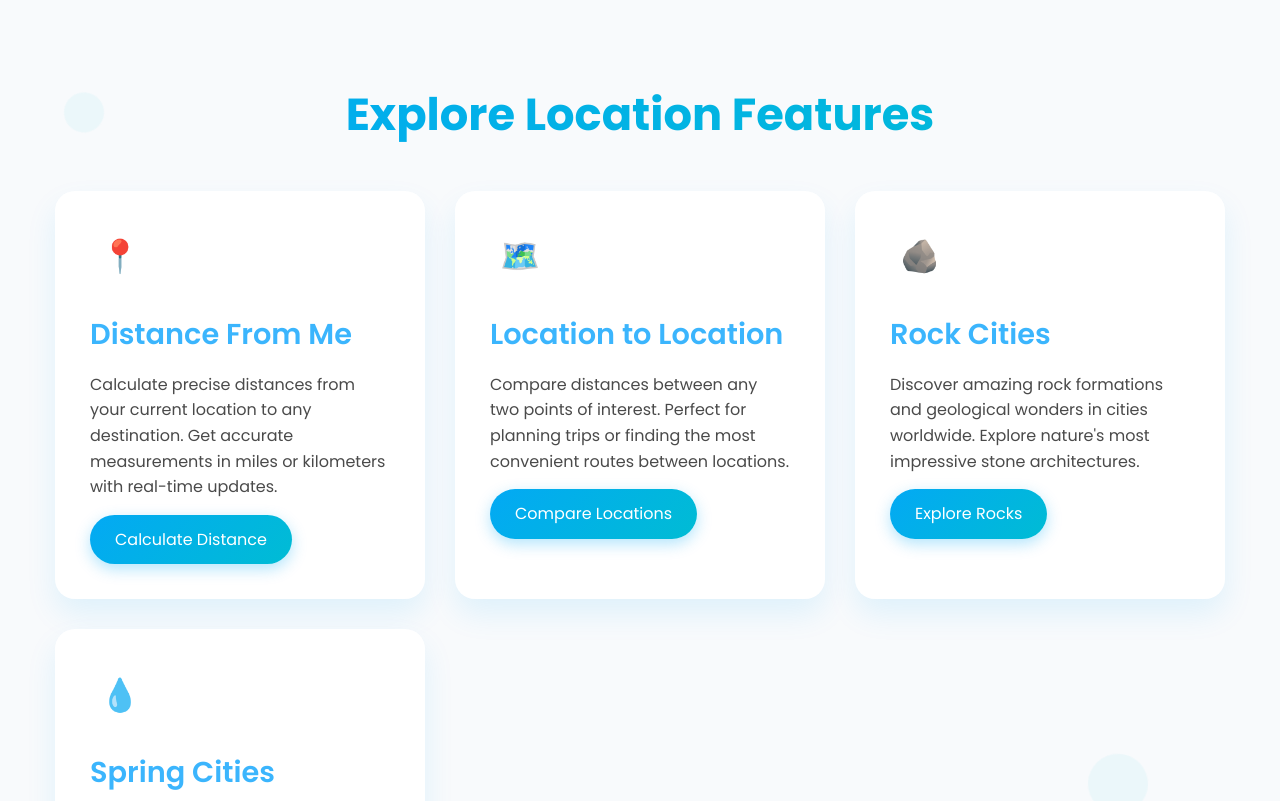
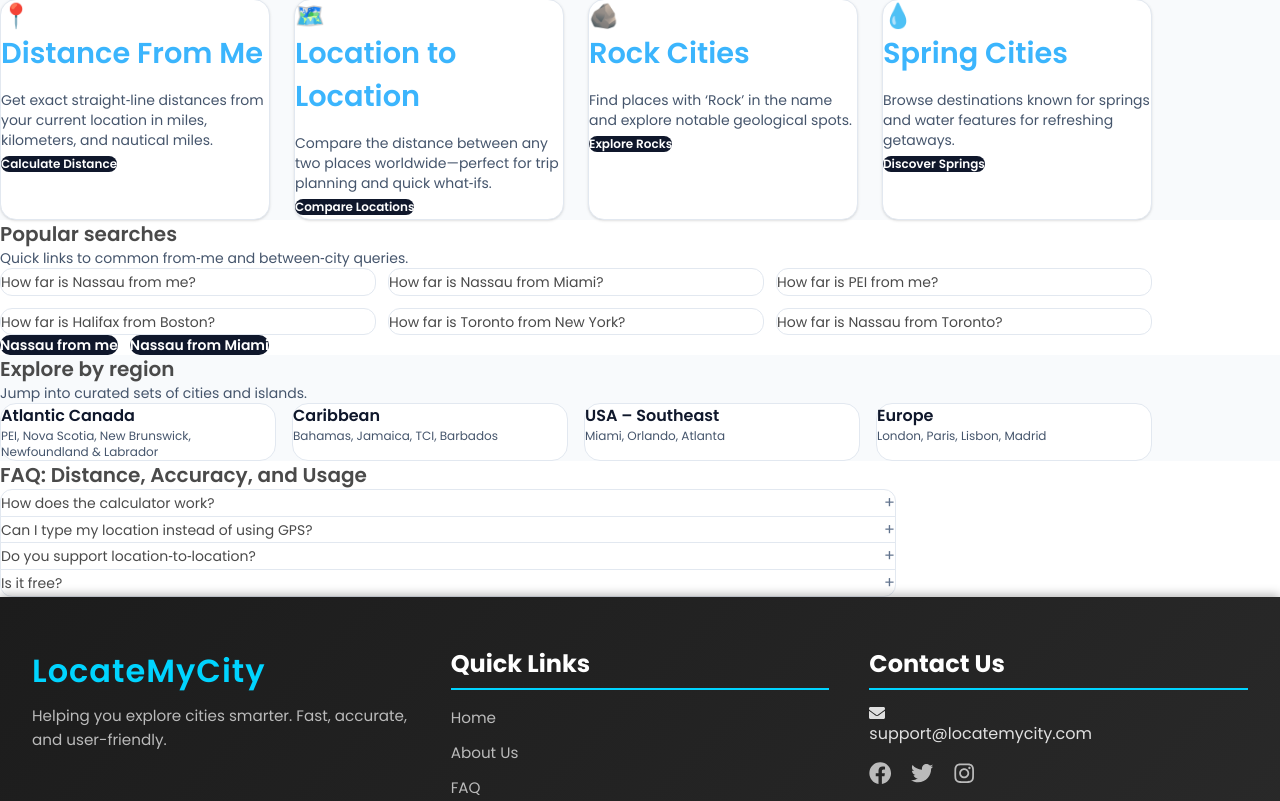
Before and after one commit to whympireventures/howfarpro, a Next.js app: page / in a window 1280 px wide. Shown: the part 799-1600 px from the top of the page. Built offline with nearby package versions, Linux system fonts and the light colour scheme.

Commit message:
Update Cards.jsx

```diff
--- a/components/Cards.jsx
+++ b/components/Cards.jsx
@@ -1,73 +1,222 @@
 "use client";
 
-import Head from 'next/head';
-import Link from 'next/link';
+import Link from "next/link";
+import { useState } from "react";
 
-export default function Features() {
+/**
+ * card.jsx
+ * A composable, mobile‑first features deck with:
+ * - Feature cards grid
+ * - Popular Searches (includes target URLs)
+ * - Explore by Region tiles
+ * - Optional FAQ accordion (SEO copy can live here; schema belongs in the page)
+ *
+ * Drop into any page: <FeaturesDeck />
+ * If you already have a page wrapper, you can render just <FeatureCards />.
+ */
+
+// ---- Data (edit/extend safely) -------------------------------------------
+const FEATURE_CARDS = [
+  {
+    icon: "📍",
+    title: "Distance From Me",
+    text:
+      "Get exact straight‑line distances from your current location in miles, kilometers, and nautical miles.",
+    href: "/location-from-me/locationfromme",
+    cta: "Calculate Distance",
+  },
+  {
+    icon: "🗺️",
+    title: "Location to Location",
+    text:
+      "Compare the distance between any two places worldwide—perfect for trip planning and quick what‑ifs.",
+    href: "/location-from-location/locationtolocation",
+    cta: "Compare Locations",
+  },
+  {
+    icon: "🪨",
+    title: "Rock Cities",
+    text:
+      "Find places with ‘Rock’ in the name and explore notable geological spots.",
+    href: "/rock",
+    cta: "Explore Rocks",
+  },
+  {
+    icon: "💧",
+    title: "Spring Cities",
+    text:
+      "Browse destinations known for springs and water features for refreshing getaways.",
+    href: "/spring",
+    cta: "Discover Springs",
+  },
+];
+
+const POPULAR_SEARCHES = [
+  { href: "/how-far-is-nassau-from-me", label: "How far is Nassau from me?" },
+  { href: "/how-far-is-nassau-from-miami", label: "How far is Nassau from Miami?" },
+  { href: "/how-far-is-prince-edward-island-from-me", label: "How far is PEI from me?" },
+  { href: "/how-far-is-halifax-from-boston", label: "How far is Halifax from Boston?" },
+  { href: "/how-far-is-toronto-from-new-york", label: "How far is Toronto from New York?" },
+  { href: "/how-far-is-nassau-from-toronto", label: "How far is Nassau from Toronto?" },
+];
+
+const REGIONS = [
+  {
+    name: "Atlantic Canada",
+    href: "/region/atlantic-canada",
+    blurb: "PEI, Nova Scotia, New Brunswick, Newfoundland & Labrador",
+  },
+  { name: "Caribbean", href: "/region/caribbean", blurb: "Bahamas, Jamaica, TCI, Barbados" },
+  { name: "USA – Southeast", href: "/region/usa-southeast", blurb: "Miami, Orlando, Atlanta" },
+  { name: "Europe", href: "/region/europe", blurb: "London, Paris, Lisbon, Madrid" },
+];
+
+const FAQS = [
+  {
+    q: "How does the calculator work?",
+    a: "We use great‑circle (Haversine) math on coordinates for precise point‑to‑point distance. Driving or transit times may vary with live conditions.",
+  },
+  {
+    q: "Can I type my location instead of using GPS?",
+    a: "Yes. In ‘Distance From Me’, switch to manual entry to type a city, state/province, or country.",
+  },
+  {
+    q: "Do you support location‑to‑location?",
+    a: "Absolutely—compare any two places globally with the ‘Location to Location’ tool.",
+  },
+  {
+    q: "Is it free?",
+    a: "Yes, core tools are free. We may add optional pro features later.",
+  },
+];
+
+// ---- Building blocks ------------------------------------------------------
+export function FeatureCard({ icon, title, text, href, cta }) {
   return (
-    <>
-      <Head>
-        <title>LocateMyCity - Features</title>
-        <link
-          href="https://fonts.googleapis.com/css2?family=Poppins:wght@300;400;600;700&display=swap"
-          rel="stylesheet"
-        />
-      </Head>
+    <div className="group rounded-2xl border border-slate-200 bg-white p-5 shadow-sm transition hover:shadow-md">
+      <div className="text-2xl" aria-hidden>{icon}</div>
+      <h3 className="mt-3 text-base font-semibold text-slate-900">{title}</h3>
+      <p className="mt-1 text-sm text-slate-600">{text}</p>
+      <Link
+        href={href}
+        className="mt-4 inline-flex items-center justify-center rounded-xl bg-slate-900 px-3 py-2 text-xs font-semibold text-white transition hover:opacity-95 focus:outline-none focus:ring-2 focus:ring-slate-400 focus:ring-offset-2"
+      >
+        {cta}
+      </Link>
+    </div>
+  );
+}
 
-      <section className="features-section">
-        <div className="floating-elements">
-          <div className="floating-element" style={{ width: '40px', height: '40px', top: '10%', left: '5%', animationDelay: '0s' }}></div>
-          <div className="floating-element" style={{ width: '60px', height: '60px', top: '70%', left: '85%', animationDelay: '2s' }}></div>
-          <div className="floating-element" style={{ width: '30px', height: '30px', top: '30%', left: '90%', animationDelay: '4s' }}></div>
-          <div className="floating-element" style={{ width: '50px', height: '50px', top: '80%', left: '10%', animationDelay: '6s' }}></div>
+export function FeatureCards({ items = FEATURE_CARDS, title = "Features" }) {
+  return (
+    <section aria-labelledby="features-title" className="mx-auto max-w-6xl px-4 py-10">
+      <h2 id="features-title" className="sr-only">{title}</h2>
+      <div className="grid gap-6 sm:grid-cols-2 lg:grid-cols-4">
+        {items.map((card) => (
+          <FeatureCard key={card.title} {...card} />
+        ))}
       </div>
+    </section>
+  );
+}
 
-        <div className="section-title">
-          <h2>Explore Location Features</h2>
-        </div>
-
-        <div className="cards-container">
-          <div className="feature-card">
-            <div className="card-icon">
-              <span role="img" aria-label="location">📍</span>
-            </div>
-            <h3>Distance From Me</h3>
-            <p>Calculate precise distances from your current location to any destination. Get accurate measurements in miles or kilometers with real-time updates.</p>
-            <Link href="/location-from-me/locationfromme"><button className="card-btn">Calculate Distance</button></Link>
-          </div>
-
-          <div className="feature-card">
-            <div className="card-icon">
-              <span role="img" aria-label="route">🗺️</span>
-            </div>
-            <h3>Location to Location</h3>
-            <p>Compare distances between any two points of interest. Perfect for planning trips or finding the most convenient routes between locations.</p>
-            <Link href="/location-from-location/locationtolocation"><button className="card-btn">Compare Locations</button></Link>
-          </div>
-
-          <div className="feature-card">
-            <div className="card-icon">
-              <span role="img" aria-label="rock">🪨</span>
-            </div>
-            <h3>Rock Cities</h3>
-            <p>Discover amazing rock formations and geological wonders in cities worldwide. Explore nature's most impressive stone architectures.</p>
-            <Link href="/rock"><button className="card-btn">Explore Rocks</button></Link>
-          </div>
-
-          <div className="feature-card">
-            <div className="card-icon">
-              <span role="img" aria-label="spring">💧</span>
-            </div>
-            <h3>Spring Cities</h3>
-            <p>Find cities known for their beautiful springs and water features. Perfect for planning refreshing getaways to water-rich destinations.</p>
-            <Link href="/spring"><button className="card-btn">Discover Springs</button></Link>
+export function PopularSearches({ items = POPULAR_SEARCHES }) {
+  return (
+    <section className="bg-white">
+      <div className="mx-auto max-w-6xl px-4 py-10">
+        <h2 className="text-xl font-semibold">Popular searches</h2>
+        <p className="mt-1 text-sm text-slate-600">Quick links to common from‑me and between‑city queries.</p>
+        <ul className="mt-4 grid gap-3 sm:grid-cols-2 lg:grid-cols-3">
+          {items.map((item) => (
+            <li key={item.href}>
+              <Link
+                href={item.href}
+                className="group block rounded-xl border border-slate-200 p-4 hover:bg-slate-50 focus:outline-none focus:ring-2 focus:ring-slate-400"
+              >
+                <span className="text-sm font-medium group-hover:underline">{item.label}</span>
+              </Link>
+            </li>
+          ))}
+        </ul>
+        {/* Explicit chips for target URLs */}
+        <div className="mt-6 flex flex-wrap gap-3">
+          <Link
+            href="/how-far-is-nassau-from-me"
+            className="rounded-full bg-slate-900 px-4 py-2 text-sm font-semibold text-white hover:opacity-95 focus:outline-none focus:ring-2 focus:ring-slate-400"
+          >
+            Nassau from me
+          </Link>
+          <Link
+            href="/how-far-is-nassau-from-miami"
+            className="rounded-full bg-slate-900 px-4 py-2 text-sm font-semibold text-white hover:opacity-95 focus:outline-none focus:ring-2 focus:ring-slate-400"
+          >
+            Nassau from Miami
+          </Link>
         </div>
       </div>
-
-
     </section>
-
-
-    </>
   );
 }
+
+export function ExploreByRegion({ items = REGIONS }) {
+  return (
+    <section className="bg-slate-50">
+      <div className="mx-auto max-w-6xl px-4 py-10">
+        <h2 className="text-xl font-semibold">Explore by region</h2>
+        <p className="mt-1 text-sm text-slate-600">Jump into curated sets of cities and islands.</p>
+        <div className="mt-4 grid gap-4 sm:grid-cols-2 lg:grid-cols-4">
+          {items.map((r) => (
+            <Link
+              key={r.href}
+              href={r.href}
+              className="group rounded-2xl border border-slate-200 bg-white p-5 transition hover:shadow-md focus:outline-none focus:ring-2 focus:ring-slate-400"
+            >
+              <div className="text-base font-semibold text-slate-900 group-hover:underline">{r.name}</div>
+              <div className="mt-1 text-xs text-slate-600">{r.blurb}</div>
+            </Link>
+          ))}
+        </div>
+      </div>
+    </section>
+  );
+}
+
+export function FAQAccordion({ items = FAQS, title = "FAQ: Distance, Accuracy, and Usage" }) {
+  const [open, setOpen] = useState(null);
+  return (
+    <section className="bg-white">
+      <div className="mx-auto max-w-4xl px-4 py-12">
+        <h2 className="text-xl font-semibold">{title}</h2>
+        <div className="mt-4 divide-y divide-slate-200 rounded-xl border border-slate-200">
+          {items.map((f, i) => (
+            <div key={i}>
+              <button
+                className="flex w-full items-center justify-between px-4 py-4 text-left focus:outline-none focus:ring-2 focus:ring-slate-400"
+                aria-expanded={open === i}
+                onClick={() => setOpen(open === i ? null : i)}
+              >
+                <span className="text-sm font-medium">{f.q}</span>
+                <span className="ml-4 text-slate-500">{open === i ? "−" : "+"}</span>
+              </button>
+              {open === i && (
+                <div className="px-4 pb-4 text-sm text-slate-700">{f.a}</div>
+              )}
+            </div>
+          ))}
+        </div>
+      </div>
+    </section>
+  );
+}
+
+// ---- Turn‑key deck for your page -----------------------------------------
+export default function FeaturesDeck() {
+  return (
+    <div className="w-full">
+      <FeatureCards />
+      <PopularSearches />
+      <ExploreByRegion />
+      <FAQAccordion />
+    </div>
+  );
+}
```
Lines whose indentation alone changed are shown as unchanged.
